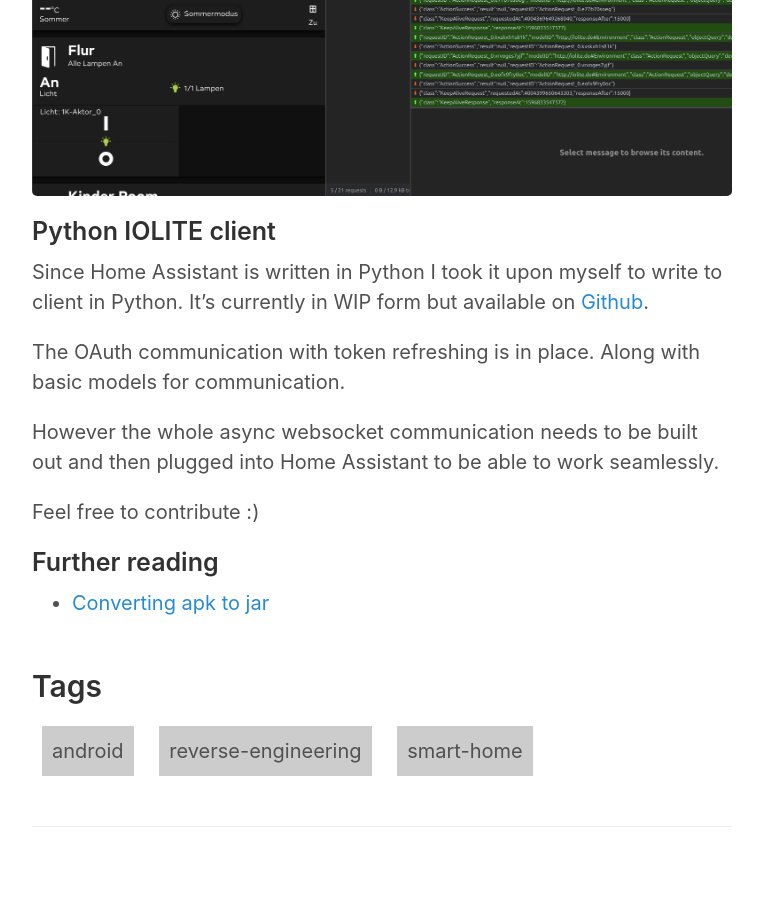
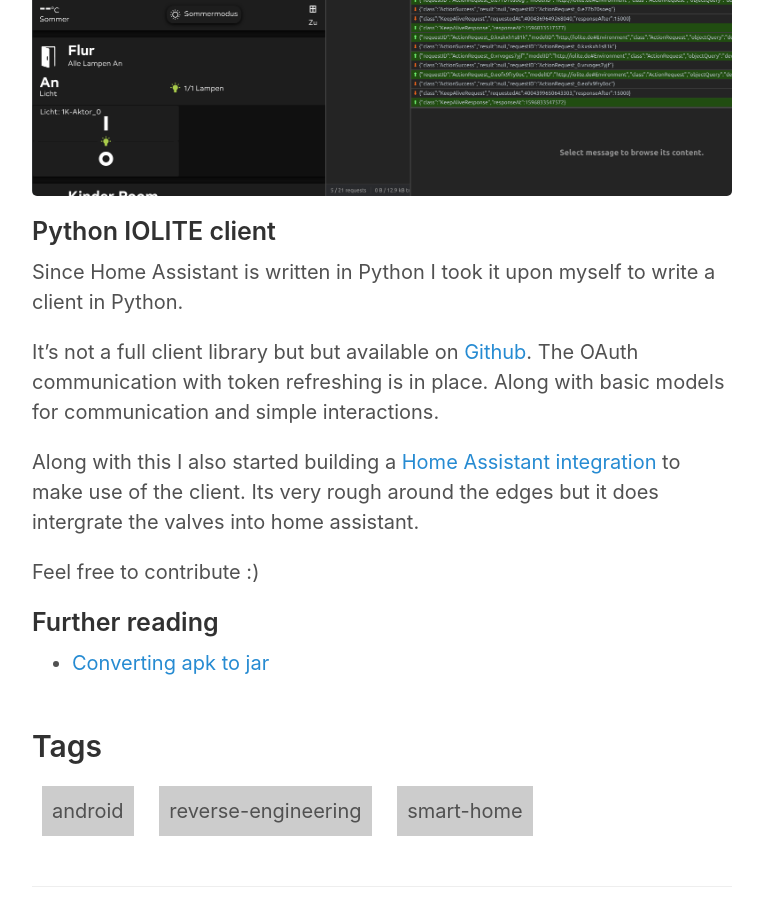
Before and after one commit to inverse/personal-site, a Jekyll site: the page built from _posts/2020-08-06-reverse-engineering-iolite-remote-api.md, in a window 1280 px wide and 900 px high, scrolled down 4172 px. Shown: the whole window, without its empty margins (258-1021 px from the left). Built offline with Jekyll 4.4.1, drawn with Linux system fonts in a browser that asks for light colours; comment, search, counter and statistics services are not loaded.

Commit message:
Update 2020-08-06-reverse-engineering-iolite-remote-api.md

```diff
--- a/_posts/2020-08-06-reverse-engineering-iolite-remote-api.md
+++ b/_posts/2020-08-06-reverse-engineering-iolite-remote-api.md
@@ -59,11 +59,11 @@
 
 ## Python IOLITE client
 
-Since Home Assistant is written in Python I took it upon myself to write to client in Python. It's currently in WIP form but available on [Github][8].
+Since Home Assistant is written in Python I took it upon myself to write a client in Python.
 
-The OAuth communication with token refreshing is in place. Along with basic models for communication.
+It's not a full client library but but available on [Github][8]. The OAuth communication with token refreshing is in place. Along with basic models for communication and simple interactions.
 
-However the whole async websocket communication needs to be built out and then plugged into Home Assistant to be able to work seamlessly.
+Along with this I also started building a [Home Assistant integration][9] to make use of the client. Its very rough around the edges but it does intergrate the valves into home assistant.
 
 Feel free to contribute :)
 
```
Also changed, not shown: other parts of _posts/2020-08-06-reverse-engineering-iolite-remote-api.md (+1 -0 lines).
